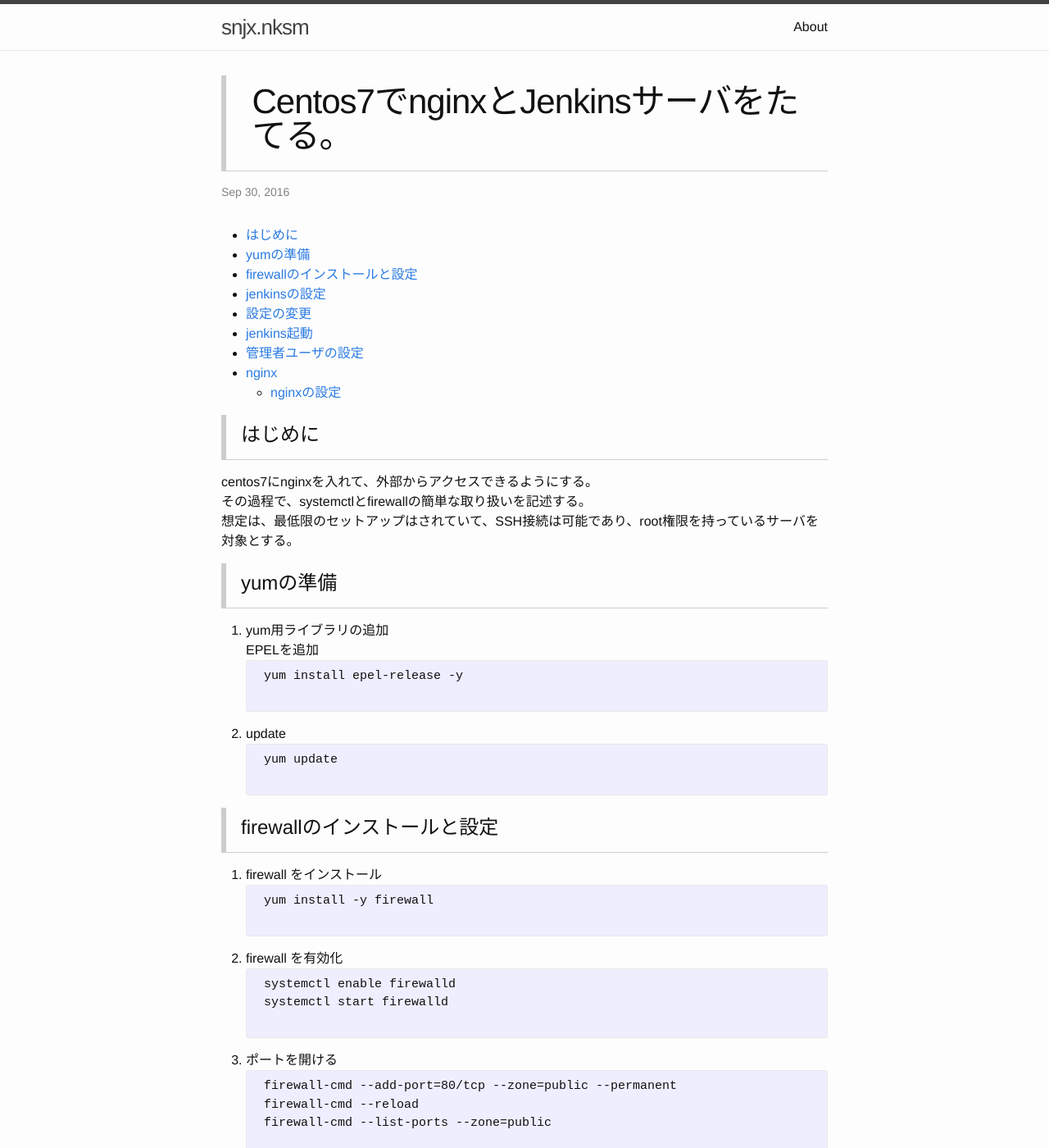
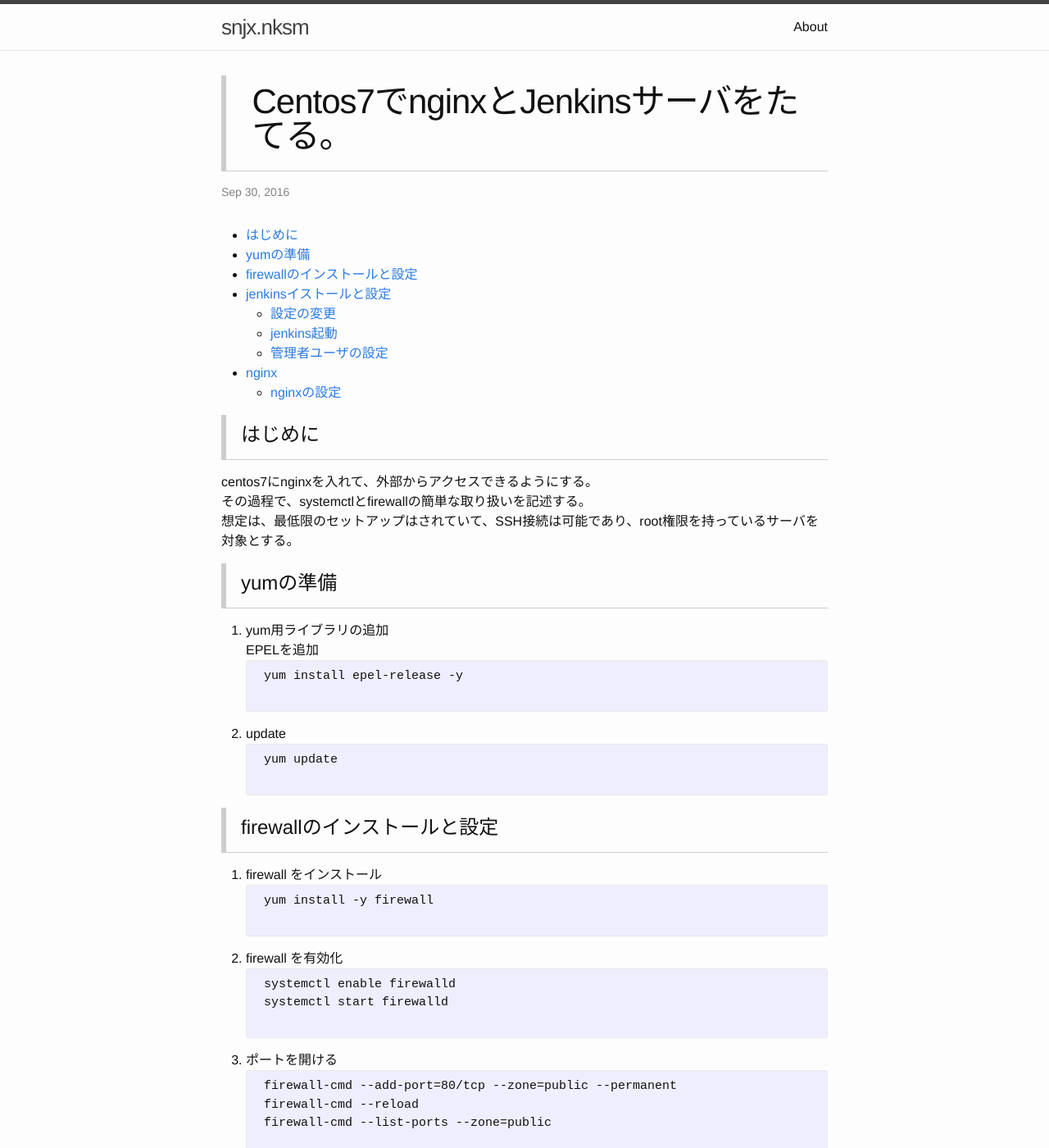
Before and after one commit to snjxnksm/snjxnksm.github.io, a Jekyll site: the page built from _posts/2016-09-30-nginx_mysql_jenkins.md, in a window 1280 px wide and 1400 px high. Shown: the whole window at 82% size. Built offline with Jekyll 4.4.1, drawn with Linux system fonts in a browser that asks for light colours; some of the changed text lies outside the part shown.

Commit message:
もう少し調整

```diff
--- a/_posts/2016-09-30-nginx_mysql_jenkins.md
+++ b/_posts/2016-09-30-nginx_mysql_jenkins.md
@@ -47,15 +47,14 @@ centos7にnginxを入れて、外部からアクセスできるようにする
     firewall-cmd --list-ports --zone=public
     </pre>
 
-# jenkinsの設定
-
+# jenkinsイストールと設定
 
 <pre>
 # yum -y install jenkins
 # chkconfig jenkins on
 </pre>
 
-#  設定の変更
+##  設定の変更
 
 デフォルトだと8080なので、他のサービスとバッティングする場合は、以下を修正する。
 
@@ -65,13 +64,13 @@ centos7にnginxを入れて、外部からアクセスできるようにする
 JENKINS_ARGS="--prefix=/jenkins --httpListenAddress=127.0.0.1"
 </pre>
 
-#  jenkins起動
+##  jenkins起動
 
 <pre>
 # systemctl start jenkins
 </pre>
 
-#  管理者ユーザの設定
+##  管理者ユーザの設定
 
 ここまでの作業で、8080ポートにてjenkinsが動作しているはず。
 バンドルされているfirefoxなどのブラウザで http://localhost:8080 にログインすると、権限を設定せよという画面出てくる。
```
